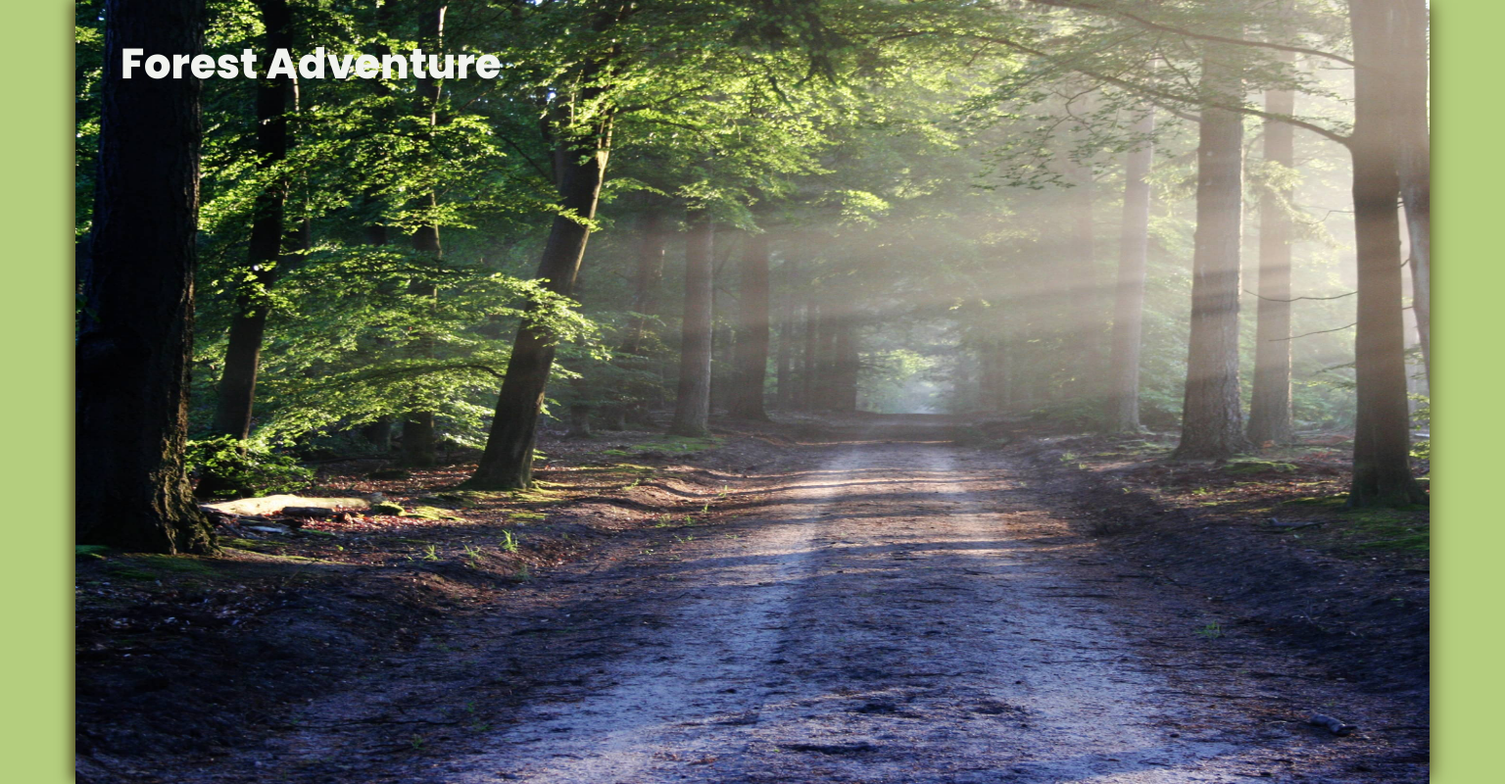
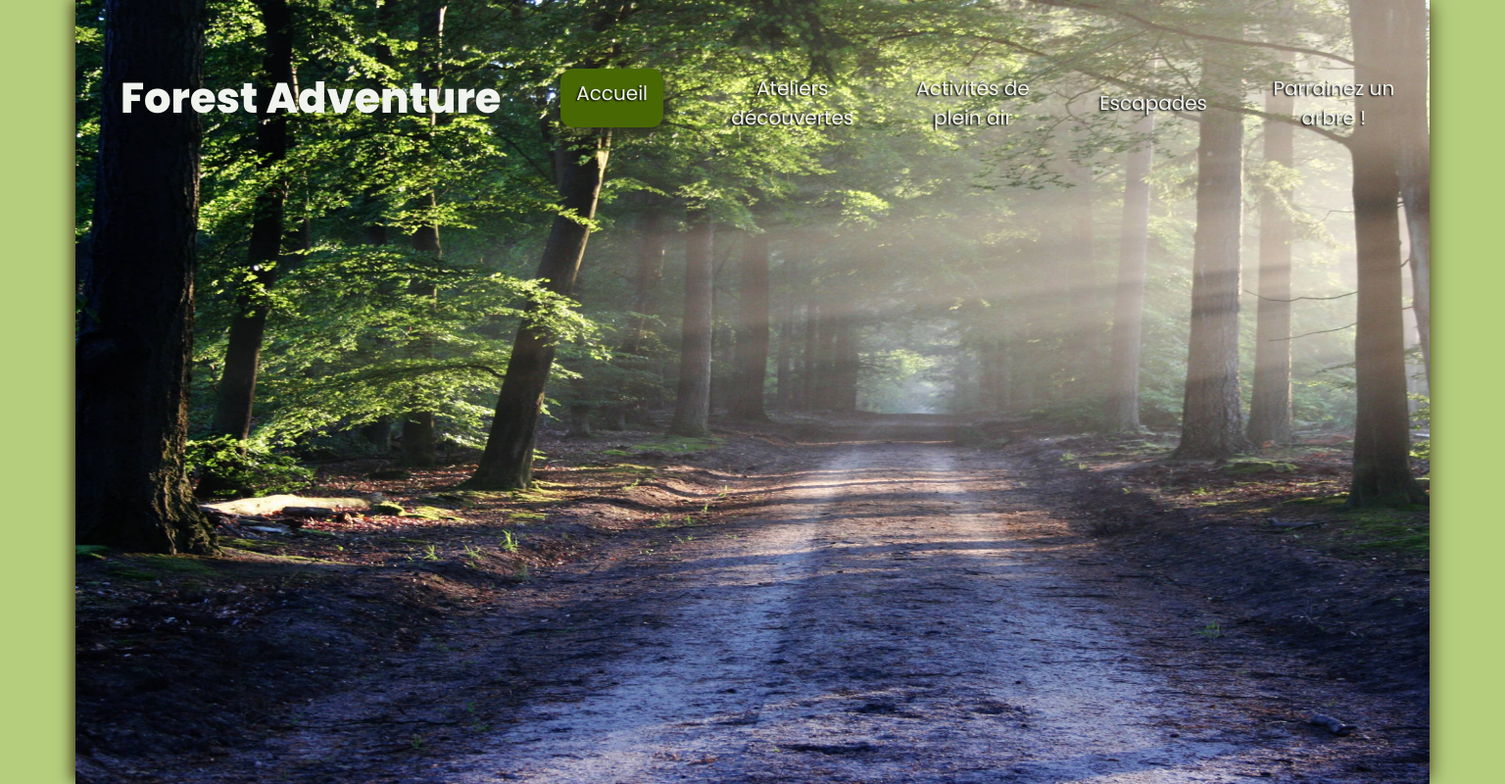
Before and after one commit to Mauh33/Forest-Adventure-, a plain HTML site: page index.html in a window 1536 px wide. Shown: the whole page at 98% size. Drawn offline with Linux system fonts and the light colour scheme.

Commit message:
#8 - Feat/ ajustement de la navbar en format écran et XXL.

```diff
--- a/styles.css
+++ b/styles.css
@@ -139,7 +139,6 @@ a:visited, a:link, a:hover, a:active {
     width:auto;
   }
 
-
   .header {
     width: 100%;
     height: 100%;
@@ -167,6 +166,10 @@ a:visited, a:link, a:hover, a:active {
 @media screen and (min-width: 1336px) {
 
 
+  .title {
+    top:inherit;
+  }
+
   .flux {
     margin-left: 5%;
     max-width: 94%;
@@ -192,8 +195,19 @@ a:visited, a:link, a:hover, a:active {
   height: 200px;
   }
 
+  .navbar__bloc {
+    background-color: unset;
+    backdrop-filter: none;
+    margin-left: 450px;
+  }
+
   .navbar__ul {
     display: flex;
+    flex-direction: row;
+  }
+
+  .navbar__listelements {
+    width: -webkit-fill-available;
   }
 
   .menu-burger {
@@ -211,12 +225,12 @@ a:visited, a:link, a:hover, a:active {
 
 
 .header {
-  width: 83vw;
+  width: 85vw;
   height: 100vh;
   box-shadow :-5px -1px 13px -1px rgb(80 75 33), 5px -1px 19px -4px rgb(80 75 33);
 }
 .header__cover {
-  width: 83vw;
+  width: 85vw;
 }
 
 }
```
